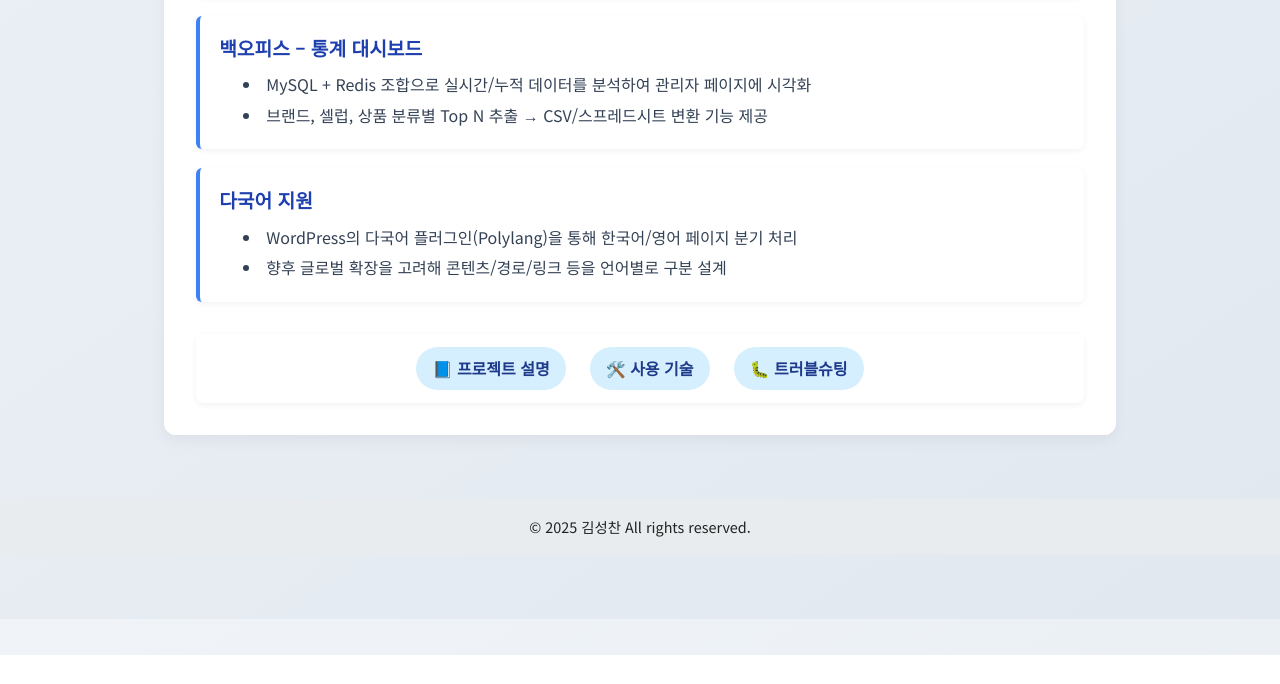
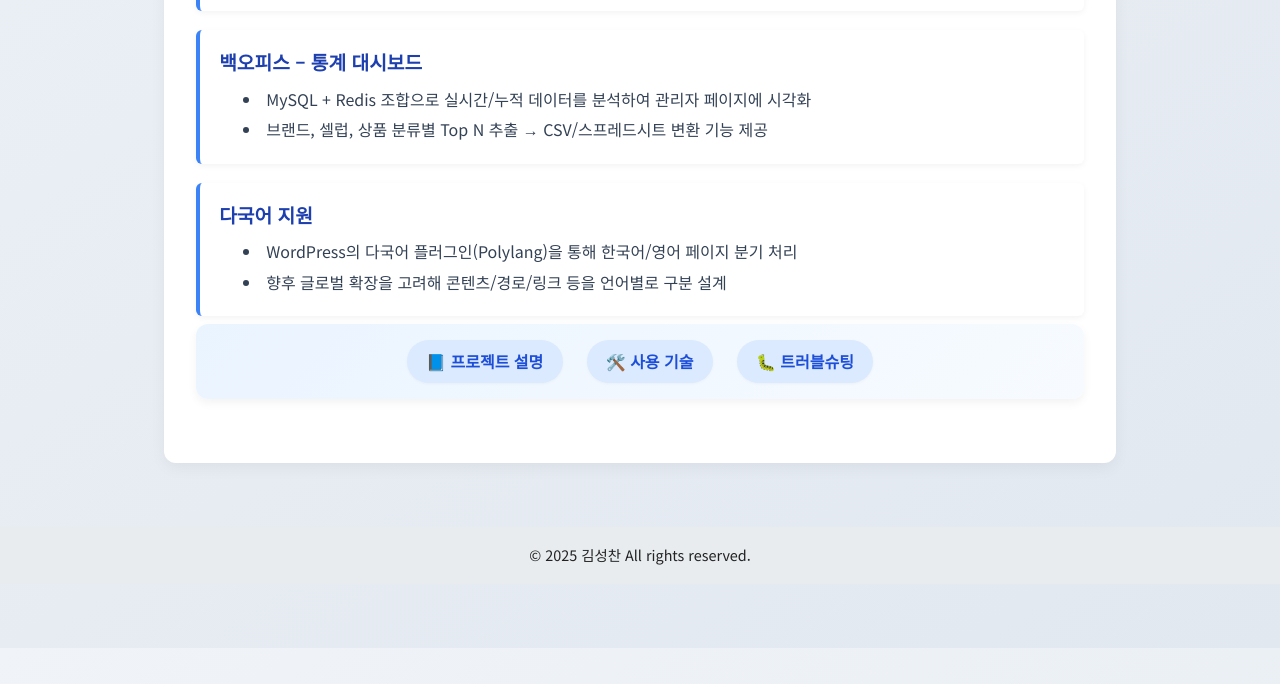
Before and after one commit to seongchankim1/portfolio, a plain HTML site: page kyndof-stack.html in a window 1280 px wide. Shown: the part 1110-1794 px from the top of the page. Before the commit the page ends 1765 px from the top, so only its background shows below. Drawn offline with nearby package versions, Linux system fonts and the light colour scheme.

Commit message:
포트폴리오 완성

```diff
--- a/assets/style.css
+++ b/assets/style.css
@@ -312,22 +312,27 @@ footer {
   display: flex;
   justify-content: center;
   gap: 1.5rem;
-  margin-top: 2rem;
-  padding: 0.8rem 1.2rem;
-  background: #ffffff;
-  border-radius: 8px;
-  box-shadow: 0 2px 6px rgba(0,0,0,0.06);
+  margin-top: 0.5rem;
+  margin-bottom: 2rem;
+  padding: 1rem 1.5rem;
+  background: linear-gradient(135deg, #eaf4ff, #f7fbff);
+  border-radius: 12px;
+  box-shadow: 0 4px 10px rgba(0, 0, 0, 0.05);
 }
+
 .tab-link {
   font-weight: 600;
-  color: #1e3a8a;
-  padding: 0.5rem 1rem;
+  color: #1d4ed8;
+  padding: 0.5rem 1.2rem;
   border-radius: 999px;
-  background: #d6efff;
-  transition: all 0.2s ease;
+  background: #dbeafe;
+  transition: all 0.25s ease;
+  box-shadow: 0 1px 3px rgba(0, 0, 0, 0.04);
 }
+
 .tab-link:hover {
-  background: #bae6fd;
-  color: #0c4a6e;
+  background: linear-gradient(145deg, #c7d2fe, #bfdbfe);
+  color: #1e40af;
   transform: translateY(-2px);
+  box-shadow: 0 2px 8px rgba(0, 0, 0, 0.1);
 }
--- a/kyndof-stack.html
+++ b/kyndof-stack.html
@@ -29,13 +29,14 @@
 </header>
 
 <main>
-    <div class="tab-menu" data-aos="fade-down">
-        <a href="kyndof-description.html" class="tab-link">📘 프로젝트 설명</a>
-        <a href="kyndof-stack.html" class="tab-link">🛠️ 사용 기술</a>
-        <a href="kyndof-troubleshooting.html" class="tab-link">🐛 트러블슈팅</a>
-    </div>
+
 
     <section data-aos="fade-up">
+        <div class="tab-menu" data-aos="fade-down">
+            <a href="kyndof-description.html" class="tab-link">📘 프로젝트 설명</a>
+            <a href="kyndof-stack.html" class="tab-link">🛠️ 사용 기술</a>
+            <a href="kyndof-troubleshooting.html" class="tab-link">🐛 트러블슈팅</a>
+        </div>
         <h2 data-aos="fade-right">서비스 환경</h2>
         <div class="card" data-aos="zoom-in">
             <ul>
```
Also changed, not shown: itsmine-description.html (+5 -5 lines), itsmine-stack.html (+5 -5 lines), itsmine-troubleshooting.html (+5 -5 lines), kyndof-description.html (+6 -6 lines), kyndof-troubleshooting.html (+6 -5 lines), projectmanager-description.html (+6 -5 lines), projectmanager-stack.html (+6 -5 lines), projectmanager-troubleshooting.html (+6 -5 lines), assets/itsmine-erd.png.
